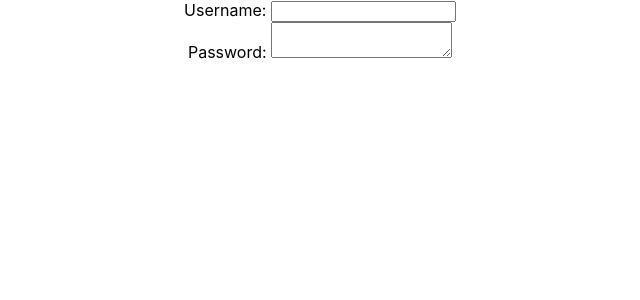
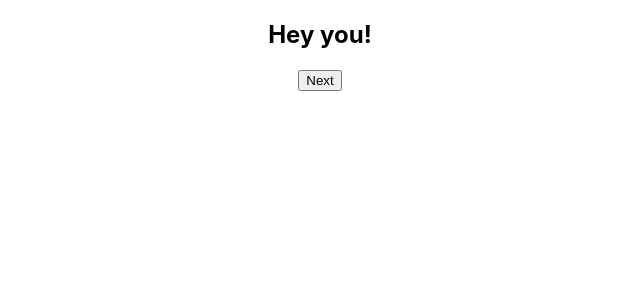
Before and after one commit to Maruhara18774/react-example-all-eng, a React (Create React App) app in the folder hello-world/: page / in a window 1280 px wide. Shown: the top 300 px of the page, without its empty margins (320-960 px from the left). Built offline with nearby package versions, Linux system fonts and the light colour scheme.

Commit message:
Life cycle - Generality

```diff
--- a/hello-world/src/App.js
+++ b/hello-world/src/App.js
@@ -16,12 +16,13 @@ import Partner from './components/10Dating';
 import RankBoard from './components/11Champion';
 import HeyYou from './components/12JStoCSS';
 import Form from './components/13FormHandling'
+import Lifecycle from './components/14Lifecycle';
 
 
 function App() {
   return (
     <div className="App">
-      <Form></Form>
+      <Lifecycle></Lifecycle>
     </div>
   );
 }
--- /dev/null
+++ b/hello-world/src/components/14Lifecycle.js
@@ -0,0 +1,32 @@
+import React, { Component } from 'react'
+
+/*  LIFE CYCLE OF COMPONENT
+    1. componentDidMount
+    2. componentDidUpdate
+    3. componentWillUnmount
+    *. componentDidCatch
+*/
+class Lifecycle extends Component {
+    componentDidMount(){
+        alert("Component did mount.");
+    }
+    componentDidUpdate(){
+        alert("Component did update.");
+    }
+    componentWillUnmount(){
+        alert("Component will unmount.")
+    }
+    componentDidCatch(){
+        alert("Component had error.")
+    }
+    render() {
+        return (
+            <div>
+                <h2>Hey you!</h2>
+                <button>Next</button>
+            </div>
+        )
+    }
+}
+
+export default Lifecycle
```
Also changed, not shown: 1 other file (tests, documents, lock files or other folders).
